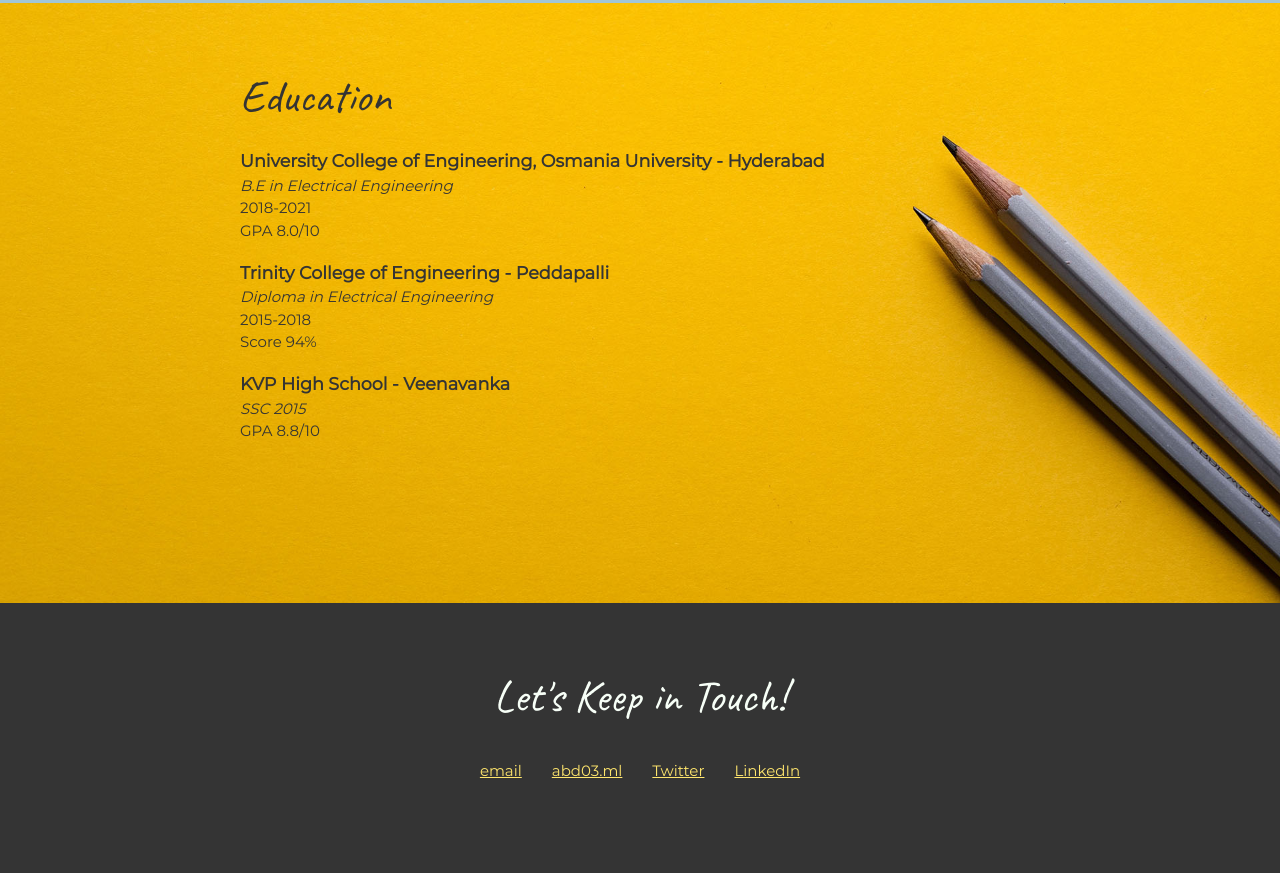
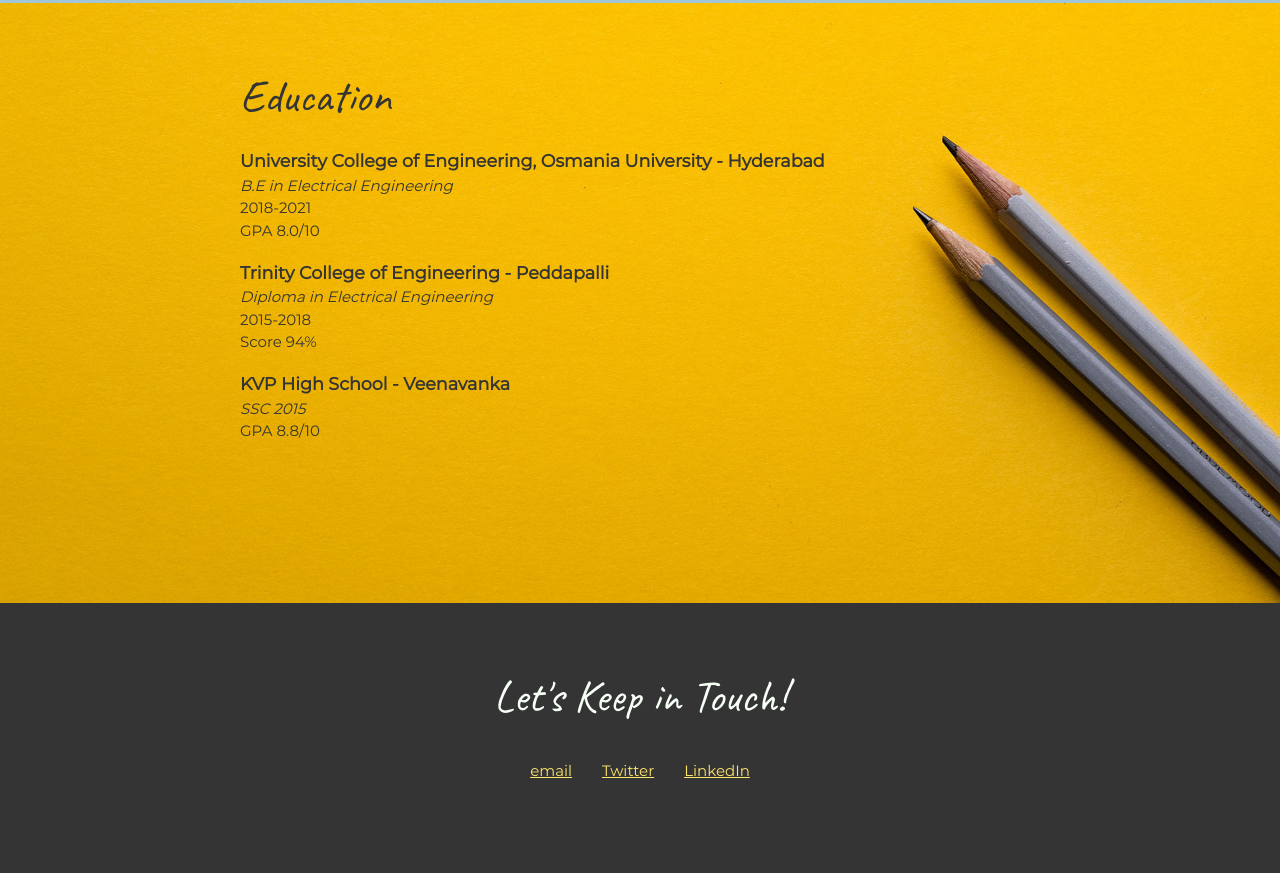
Before and after one commit to iam-abdul/personal_website, a plain HTML site: page index.html in a window 1280 px wide. Shown: the part 2227-3100 px from the top of the page. Drawn offline with Linux system fonts and the light colour scheme.

Commit message:
adjusted links 2

```diff
--- a/index.html
+++ b/index.html
@@ -156,9 +156,8 @@
           <!-- Social media and contact links. Add or remove any networks. -->
           <ul class="contact-list">
             <li><a href="mailto:mohammadabdulrehman739@gmail.com">email</a></li>
-            <li><a href="http://abd038.ml" target="_blank">abd03.ml</a></li>
-            <li><a href="https://twitter.com/iam_abd038" target="_blank">Twitter</a></li>
-            <li><a href="https://www.linkedin.com/in/abdul-mohammad-a567b2183/" target="_blank">LinkedIn</a></li>
+            <li><a href="https://twitter.com/iam_abd038">Twitter</a></li>
+            <li><a href="https://www.linkedin.com/in/abdul-mohammad-a567b2183/">LinkedIn</a></li>
           </ul>
         </div>
       </footer>
```
